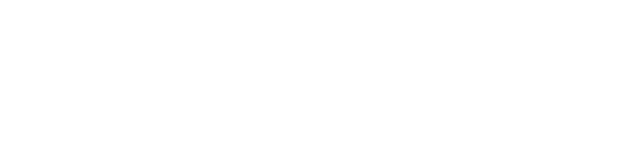
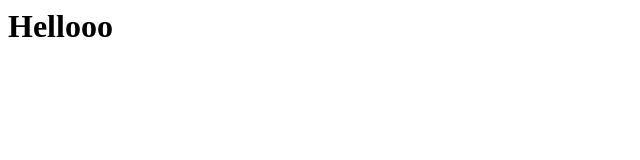
Before and after one commit to gopikaaws/jenkinsci, a plain HTML site: page index1.html in a window 1280 px wide. Shown: the whole page, without its empty margins (0-640 px from the left). Drawn offline with Linux system fonts and the light colour scheme.

Commit message:
Update index1.html

```diff
--- a/index1.html
+++ b/index1.html
@@ -1 +1,3 @@
-<html></html>
+<html>
+  <h1>Hellooo</h1>
+</html>
```
